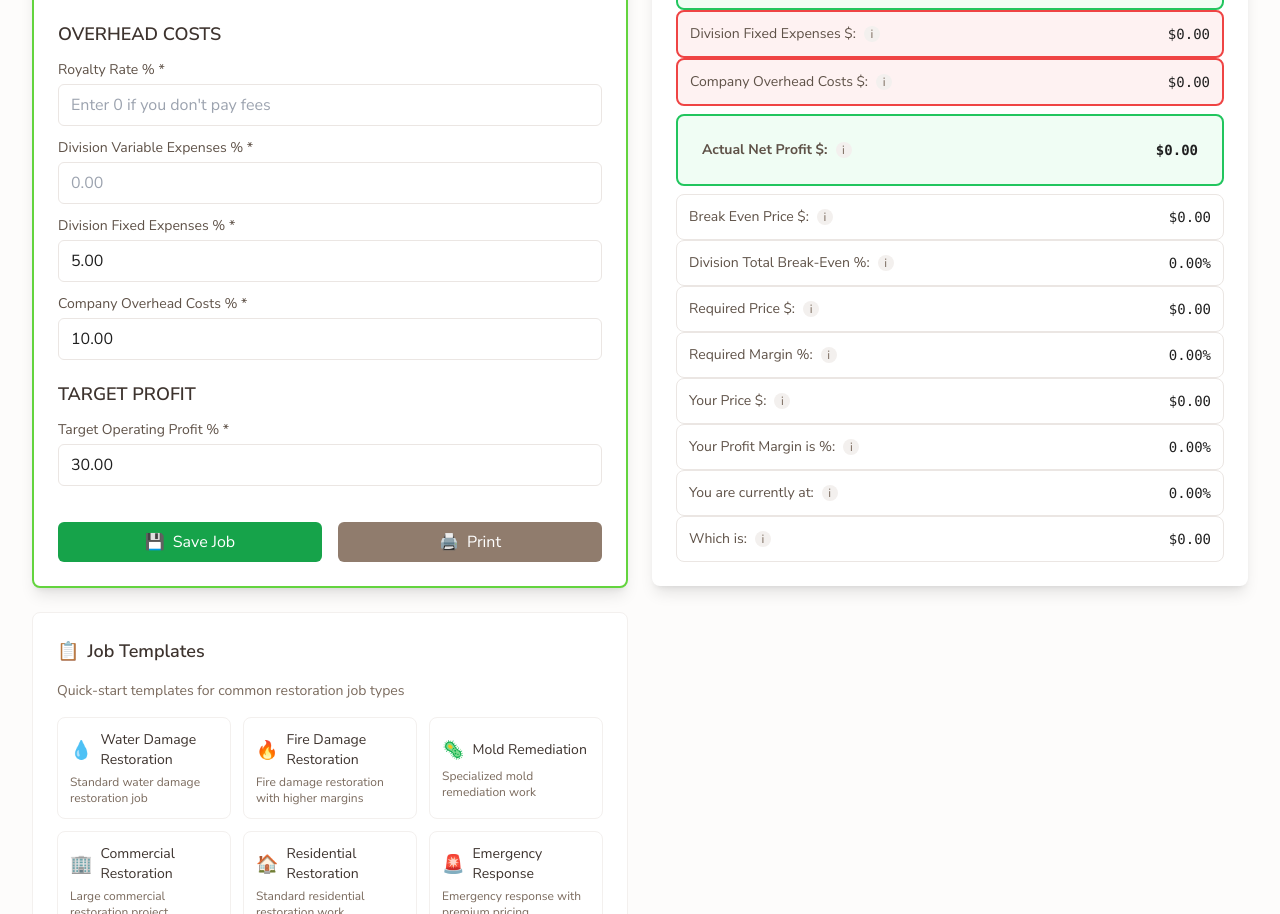
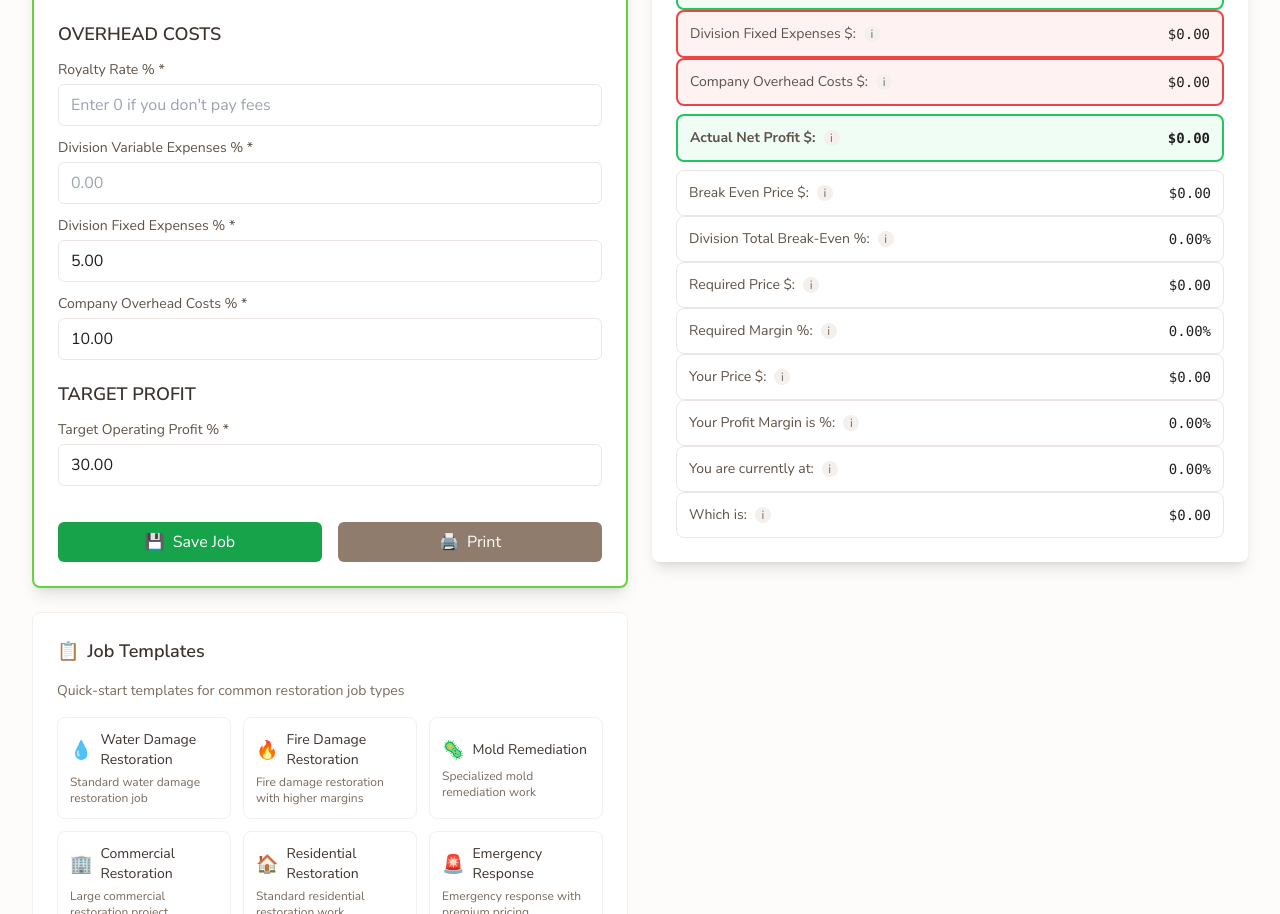
Before and after one commit to KayFernPR/Division-Calculator, a React (Vite) app: page / in a window 1280 px wide. Shown: the part 1138-2052 px from the top of the page. Built offline with nearby package versions, Linux system fonts and the light colour scheme.

Commit message:
Fix Actual Net Profit row alignment to match other result lines

```diff
--- a/src/components/Calculator.jsx
+++ b/src/components/Calculator.jsx
@@ -736,7 +736,7 @@ const Calculator = () => {
                 {/* GROUP 2: Net Profit - with increased spacing */}
                 <div className="mt-6 mb-6">
                 {/* Actual Net Profit $ */}
-                <div className="flex justify-between items-center p-6 border-2 border-green-500 bg-green-50  rounded-lg">
+                <div className="flex justify-between items-center p-3 border-2 border-green-500 bg-green-50  rounded-lg">
                   <div className="flex items-center gap-2">
                     <span className="text-sm font-medium text-neutral-700" style={{fontWeight: 'bold'}}>Actual Net Profit $:</span>
                     <span className="inline-flex items-center justify-center w-4 h-4 rounded-full bg-neutral-200 text-neutral-600   text-xs cursor-help">i</span>
```
